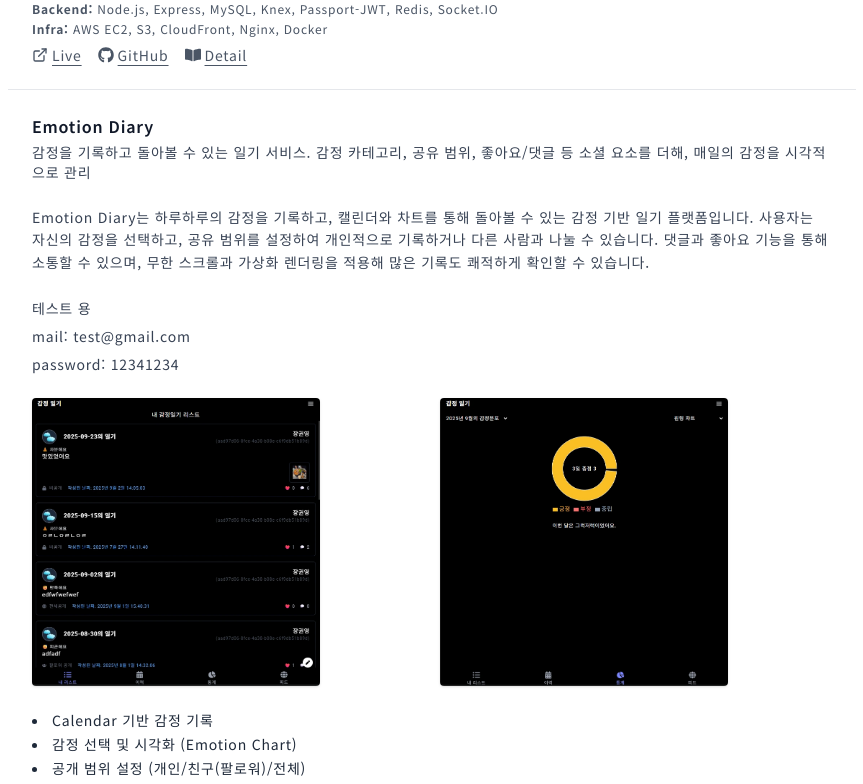
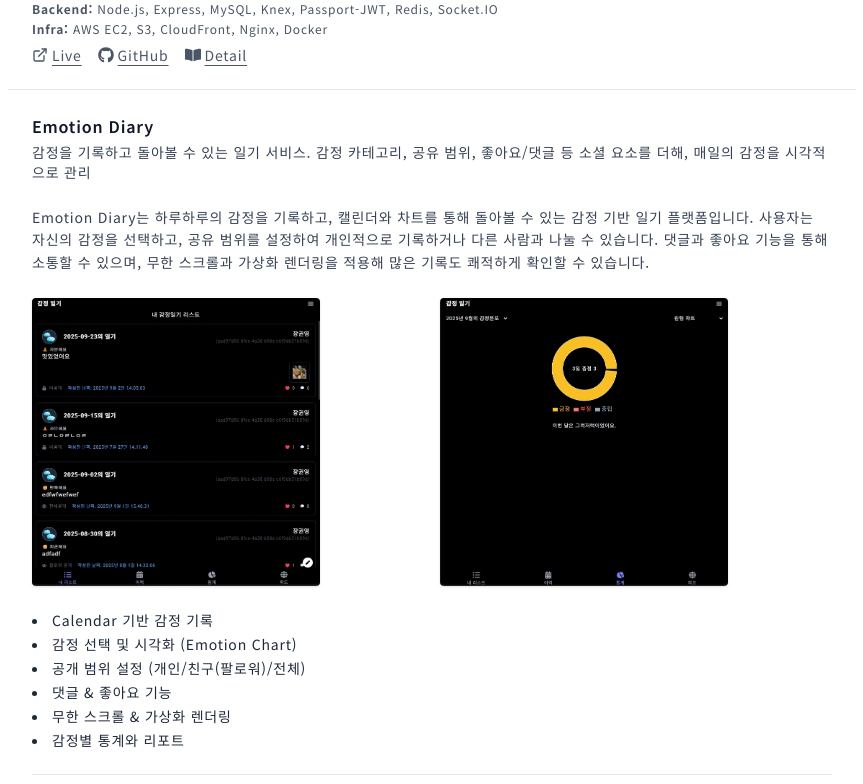
Before and after one commit to Chang-KY/kwonyoung-resume, a Next.js app: page / in a window 1280 px wide. Shown: the part 3708-4492 px from the top of the page, without its empty margins (208-1071 px from the left). Built offline with nearby package versions, Linux system fonts and the light colour scheme; a web font is replaced by a local one.

Commit message:
test용 아이디 패스워드 추가

```diff
--- a/src/components/portfolio/PortfolioList.tsx
+++ b/src/components/portfolio/PortfolioList.tsx
@@ -25,6 +25,8 @@ export default function ProjectList({project, index}: { project: projects, index
         {project.description}
       </p>
 
+      {
+        project.testId && project.password &&
         <div className="flex flex-col gap-2 text-sm text-gray-700">
           <p>테스트 용</p>
           <p>
@@ -34,6 +36,7 @@ export default function ProjectList({project, index}: { project: projects, index
             password: 12341234
           </p>
         </div>
+      }
 
       {/* 이미지 */}
       <div className="grid grid-cols-1 sm:grid-cols-2 gap-4 place-items-center sm:place-items-start">
```
Lines whose indentation alone changed are shown as unchanged.
